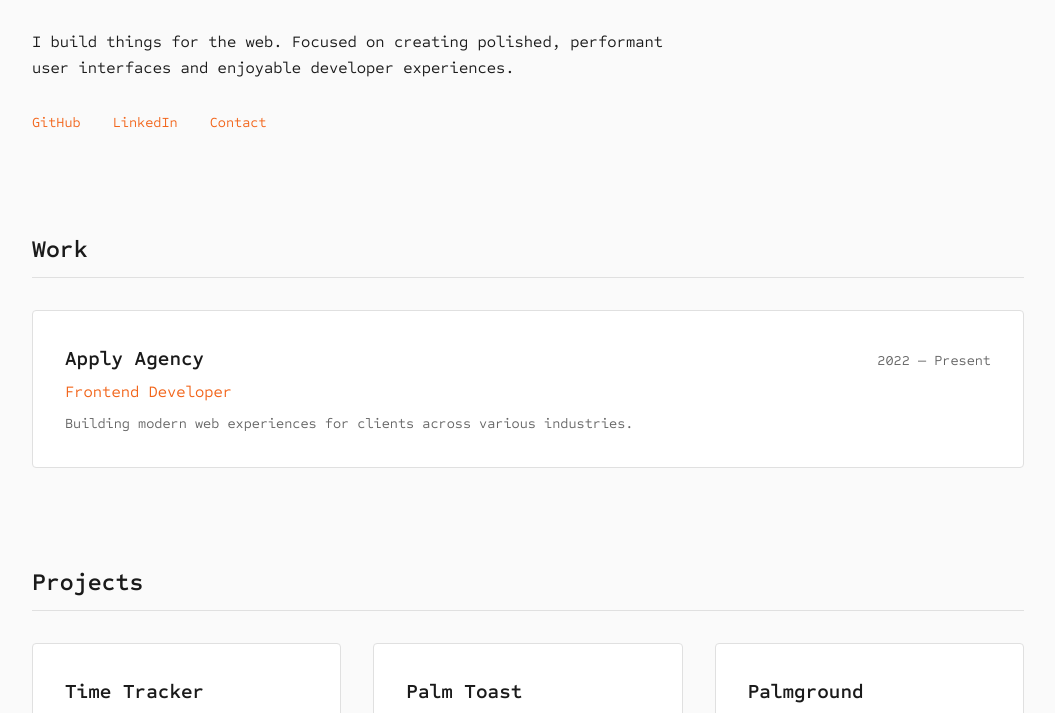
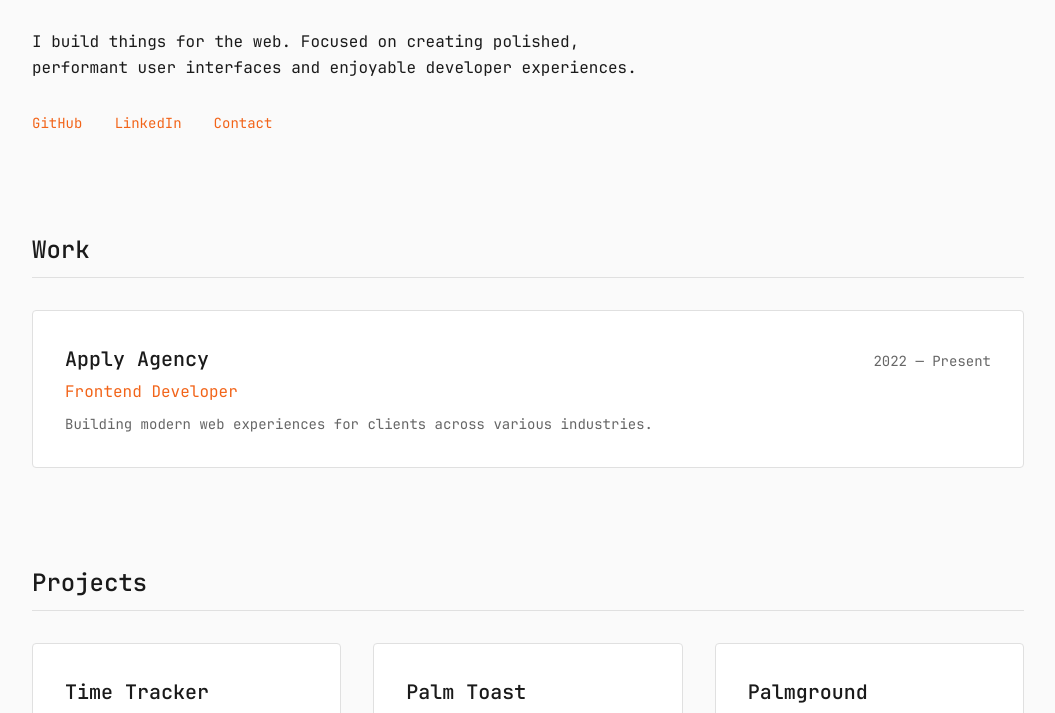
Before and after one commit to JonasPalms/palmo, an Astro site: page / in a window 1280 px wide. Shown: the part 227-940 px from the top of the page, without its empty margins (112-1167 px from the left). Built offline with nearby package versions, Linux system fonts and the light colour scheme; Astro itself is replaced by a stand-in of ours.

Commit message:
Revert "Switch JetBrains Mono to Sometype"
This reverts commit 36ab7284bf613c8dc258cbd11f2979895ecdd4bb.

```diff
--- a/src/styles/tokens.css
+++ b/src/styles/tokens.css
@@ -1,16 +1,16 @@
 /* Font Face - Variable Fonts */
 @font-face {
-  font-family: "Sometype Mono";
-  src: url("/fonts/SometypeMono-VariableFont_wght.ttf") format("truetype");
-  font-weight: 100 900;
+  font-family: "JetBrains Mono";
+  src: url("/fonts/JetBrainsMono[wght].ttf") format("truetype");
+  font-weight: 100 800;
   font-style: normal;
   font-display: swap;
 }
 
 @font-face {
-  font-family: "Sometype Mono";
-  src: url("/fonts/SometypeMono-Italic-VariableFont_wght.ttf") format("truetype");
-  font-weight: 100 900;
+  font-family: "JetBrains Mono";
+  src: url("/fonts/JetBrainsMono-Italic[wght].ttf") format("truetype");
+  font-weight: 100 800;
   font-style: italic;
   font-display: swap;
 }
@@ -19,7 +19,7 @@
 :root {
   /* Typography */
   --font-mono:
-    "Sometype Mono", "Fira Code", ui-monospace, SFMono-Regular, "SF Mono", Menlo, Consolas,
+    "JetBrains Mono", "Fira Code", ui-monospace, SFMono-Regular, "SF Mono", Menlo, Consolas,
     monospace;
   --font-size-sm: 0.875rem;
   --font-size-base: 1rem;
```
Also changed, not shown: public/fonts/JetBrainsMono-Italic[wght].ttf (added), public/fonts/JetBrainsMono[wght].ttf (added), public/fonts/SometypeMono-Italic-VariableFont_wght.ttf (deleted), public/fonts/SometypeMono-VariableFont_wght.ttf (deleted).
